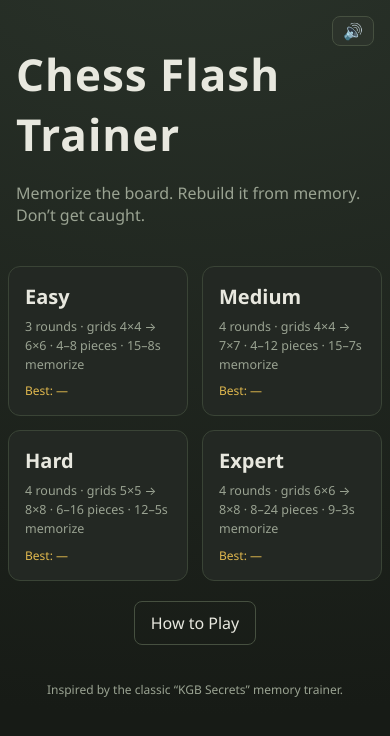
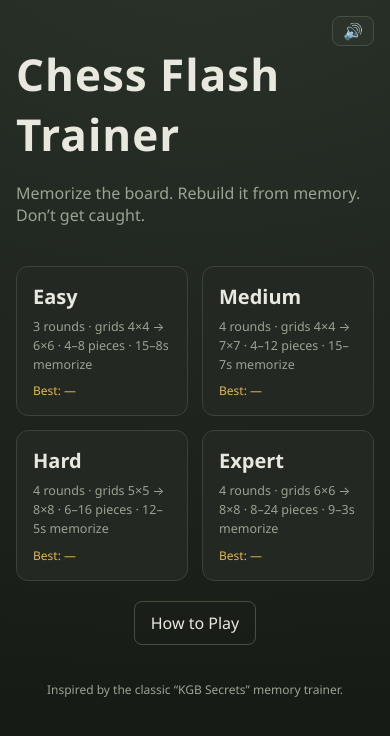
Before and after one commit to tsouth1/chess-flash-trainer, a React (Vite) app: page / in a window 390 px wide. Shown: the top 736 px of the page. Built offline with nearby package versions, Linux system fonts and the light colour scheme.

Commit message:
Enhance CSS for responsive layout and usability
Updated layout and styling for responsive design and improved usability.

```diff
--- a/src/styles/global.css
+++ b/src/styles/global.css
@@ -17,8 +17,14 @@ body {
   background: radial-gradient(1200px 800px at 50% -10%, #2a332a, var(--bg));
   color: var(--text);
   font-family: 'Segoe UI', system-ui, -apple-system, sans-serif;
+  overflow-x: hidden; /* guard: nothing should ever force horizontal scroll */
 }
 button { font: inherit; }
+
+/* iOS polish: no double-tap zoom on rapid taps, no tap flash, no
+   text-selection callout when long-pressing game elements. */
+.btn, .card, .tray-piece { touch-action: manipulation; -webkit-tap-highlight-color: transparent; }
+.tray-piece, .board-inner { -webkit-user-select: none; user-select: none; }
 
 .screen {
   min-height: 100%;
@@ -26,6 +32,8 @@ button { font: inherit; }
   flex-direction: column;
   align-items: center;
   padding: 20px 16px 40px;
+  padding: max(20px, env(safe-area-inset-top)) max(16px, env(safe-area-inset-right))
+           40px max(16px, env(safe-area-inset-left));
   gap: 14px;
 }
 
@@ -58,8 +66,15 @@ button { font: inherit; }
 .menu-screen { position: relative; }
 
 /* ---------- menu cards ---------- */
-.cards { display: grid; grid-template-columns: repeat(4, minmax(180px, 220px)); gap: 14px; margin: 18px 0 6px; }
-@media (max-width: 980px) { .cards { grid-template-columns: repeat(2, minmax(180px, 220px)); } }
+/* auto-fit tracks shrink fluidly: 4-up on desktop, 2-up on phones */
+.cards {
+  display: grid;
+  grid-template-columns: repeat(auto-fit, minmax(min(170px, 100%), 1fr));
+  gap: 14px;
+  margin: 18px 0 6px;
+  width: 100%;
+  max-width: 920px;
+}
 .card {
   display: flex; flex-direction: column; gap: 8px; align-items: flex-start; text-align: left;
   background: var(--panel); border: 1px solid #3a4436; border-radius: 12px; padding: 16px;
@@ -96,8 +111,17 @@ button { font: inherit; }
 .recall-note { color: var(--muted); font-size: 13.5px; }
 
 /* ---------- game layout ---------- */
-.game-layout { display: flex; gap: 22px; align-items: flex-start; flex-wrap: wrap; justify-content: center; }
+/* Board and panel are fluid flex items: side-by-side on wide screens,
+   each on its own row on phones. The board's pixel size is measured in
+   BoardPanel and applied inline to .board-inner. */
+.game-layout {
+  display: flex; flex-wrap: wrap; gap: 22px; align-items: flex-start;
+  justify-content: center; width: 100%; max-width: 980px;
+}
 .board-frame {
+  flex: 1 1 490px;   /* 470 board + 20 frame padding */
+  max-width: 490px;
+  width: 100%;
   background: #f5f4ec; padding: 10px; border-radius: 10px;
   box-shadow: 0 14px 40px rgba(0, 0, 0, 0.5);
 }
@@ -109,7 +133,7 @@ button { font: inherit; }
   60% { transform: translateX(-4px); }
   80% { transform: translateX(3px); }
 }
-.board-inner { position: relative; width: 470px; height: 470px; }
+.board-inner { position: relative; margin: 0 auto; } /* width/height set inline by BoardPanel */
 .square-labels { position: absolute; inset: 0; pointer-events: none; z-index: 5; }
 .sq-label {
   position: absolute; font-size: 11px; font-weight: 700;
@@ -125,7 +149,7 @@ button { font: inherit; }
 .drop-cell.bad { box-shadow: inset 0 0 0 4px rgba(214, 69, 69, 0.9); }
 
 /* ---------- side panel / tray ---------- */
-.side-panel { width: 300px; display: flex; flex-direction: column; gap: 14px; }
+.side-panel { flex: 1 1 300px; max-width: 300px; min-width: 0; display: flex; flex-direction: column; gap: 14px; }
 .tray { background: var(--panel); border: 1px solid #3a4436; border-radius: 10px; padding: 12px; min-height: 180px; }
 .tray-title { font-size: 13px; color: var(--muted); text-transform: uppercase; letter-spacing: 1px; margin-bottom: 10px; }
 .tray-empty { color: var(--muted); font-size: 13.5px; padding: 8px 2px; line-height: 1.5; }
@@ -157,6 +181,8 @@ button { font: inherit; }
   padding: 24px 26px; max-width: 520px; width: 100%;
   box-shadow: 0 24px 60px rgba(0, 0, 0, 0.6);
   animation: pop 0.16s ease;
+  max-height: calc(100dvh - 32px); /* never taller than the phone screen */
+  overflow-y: auto;
 }
 @keyframes pop { from { transform: scale(0.94); opacity: 0; } }
 .modal-title { margin: 0 0 12px; font-size: 26px; }
@@ -170,11 +196,11 @@ button { font: inherit; }
 .help h3 { margin: 14px 0 6px; }
 
 /* ---------- game over ---------- */
-.score-block { background: var(--panel); border: 1px solid #3a4436; border-radius: 12px; padding: 18px 34px; text-align: center; }
+.score-block { background: var(--panel); border: 1px solid #3a4436; border-radius: 12px; padding: 18px 34px; text-align: center; max-width: 100%; }
 .final-score { font-size: 52px; font-weight: 800; color: var(--accent2); line-height: 1; }
 .best-line { color: var(--muted); margin-top: 8px; }
 .new-best { color: var(--accent); font-weight: 800; margin-left: 6px; }
-.record-table { border-collapse: collapse; min-width: 440px; }
+.record-table { border-collapse: collapse; width: 100%; max-width: 440px; }
 .record-table th, .record-table td { border-bottom: 1px solid #333c32; padding: 8px 14px; text-align: left; font-size: 14px; }
 .record-table th { color: var(--muted); font-weight: 600; text-transform: uppercase; font-size: 11.5px; letter-spacing: 1px; }
 .record-table tr.won td:nth-child(4) { color: var(--accent); }
@@ -187,5 +213,6 @@ button { font: inherit; }
   padding: 10px 18px; border-radius: 8px; font-weight: 600;
   box-shadow: 0 10px 26px rgba(0, 0, 0, 0.5);
   animation: toast-in 0.18s ease;
+  max-width: calc(100vw - 32px);
 }
 @keyframes toast-in { from { transform: translate(-50%, 12px); opacity: 0; } }
```
